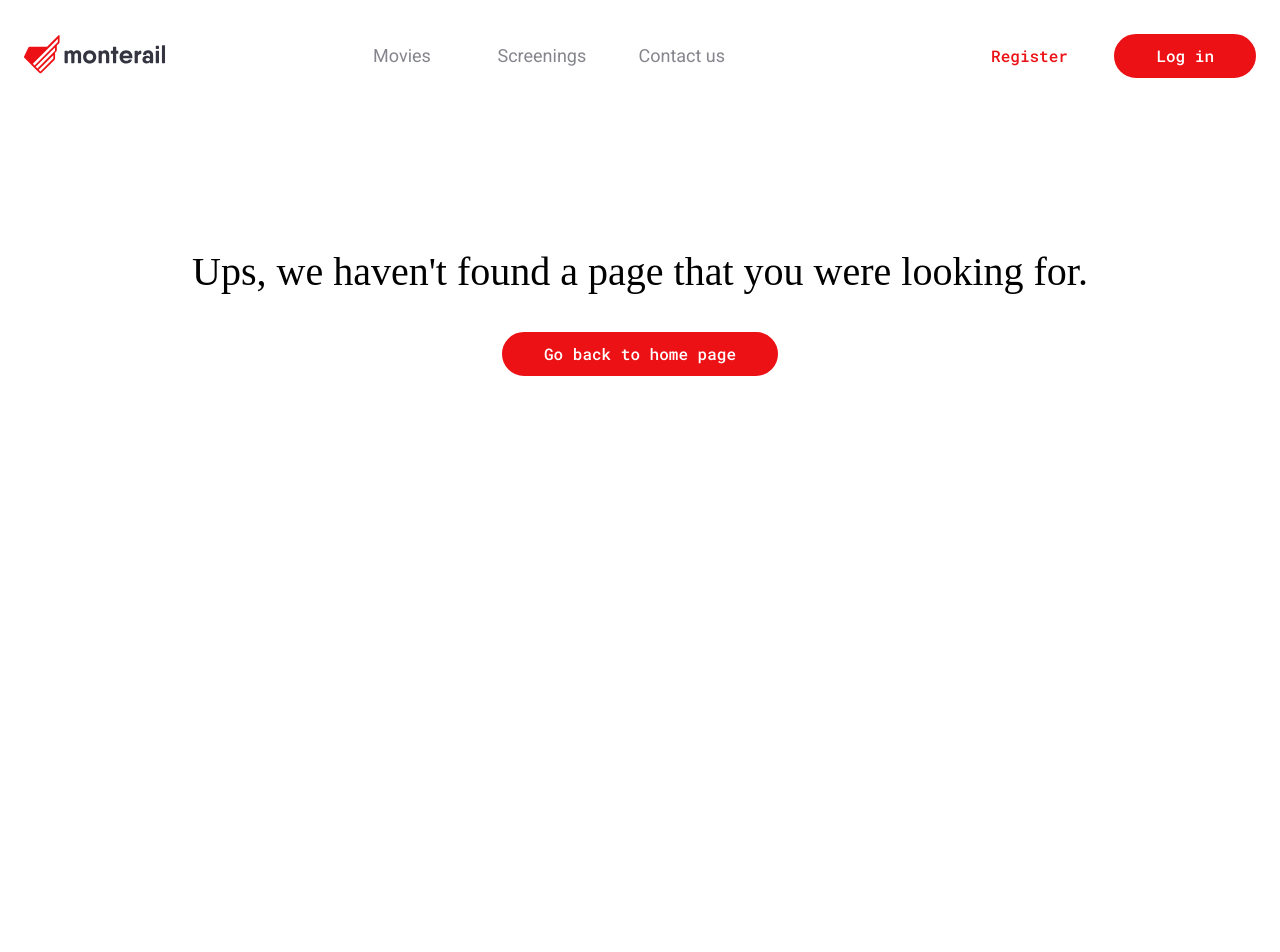
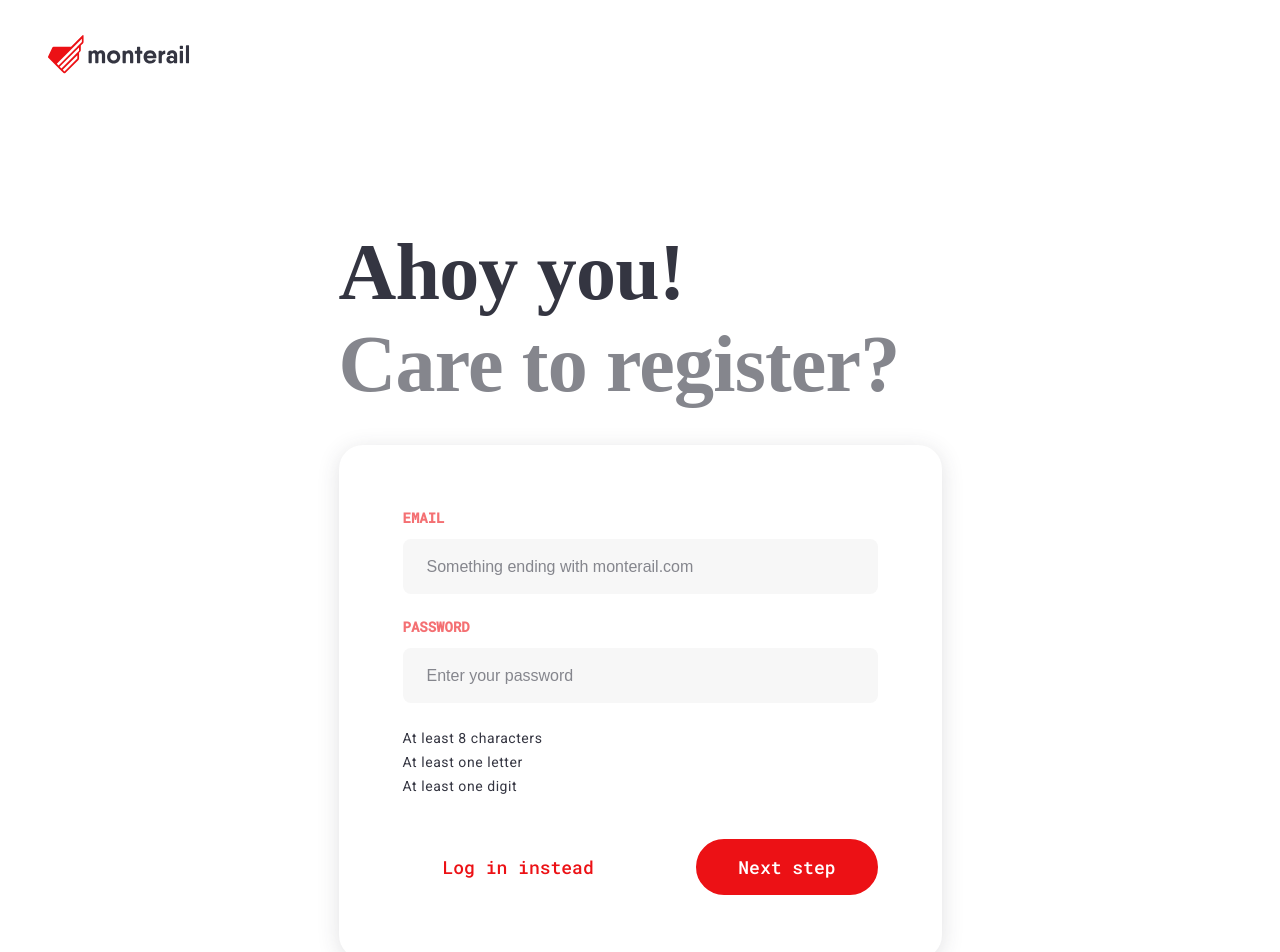
Before and after one commit to martaqh/monte-cinema-project, a Vue app: page /reg in a window 1280 px wide. Before the commit this address led to /no-match. Shown: the top 952 px of the page. Before the commit the page ends 800 px from the top, so only its background shows below. Built offline with nearby package versions, Linux system fonts and the light colour scheme; a web font is replaced by a local one.

Commit message:
Add RegStepOne page (structure and styles for desktop)

```diff
--- a/src/App.vue
+++ b/src/App.vue
@@ -7,10 +7,6 @@ import TheHeader from '@/components/views/TheHeader.vue';
 
 <template>
   <main class="app">
-    <TheHeader>
-      <TopNavbar />
-      <SignSection />
-    </TheHeader>
     <router-view />
   </main>
 </template>
--- a/src/components/common/App/AppInput.vue
+++ b/src/components/common/App/AppInput.vue
@@ -1,6 +1,9 @@
 <script>
 import { defineComponent } from 'vue';
+import AppLabel from '@/components/common/App/AppLabel.vue';
+
 export default defineComponent({
+  components: { AppLabel },
   props: {
     placeholder: {
       type: String,
@@ -9,22 +12,30 @@ export default defineComponent({
     modelValue: {
       type: String,
       required: true,
+    },
+    label: {
+      type: String,
     }
   },
   emits: ['update:modelValue'],
 });
 </script>
+
 <template>
-  <input class="input"
-    :placeholder="placeholder"
-    :value="modelValue"
-    @input="$emit('update:modelValue', $event.target.value)"
-  />
+  <div class="app-input">
+    <AppLabel>{{ label }}</AppLabel>
+    <input class="input"
+      :placeholder="placeholder"
+      :value="modelValue"
+      @input="$emit('update:modelValue', $event.target.value)"
+    />
+  </div>
 </template>
 
 <style lang="scss" scoped>
 .input {
-  padding: 17px 24px;
+  padding: 17px 0;
+  margin-bottom: 24px;
   gap: 10px;
   background: $color-field-background;
   border-radius: 8px;
@@ -32,5 +43,15 @@ export default defineComponent({
   height: fit-content;
   font-size: 18px;
   width: 100%;
+  text-indent: 24px;
+
+  &::placeholder {
+    font-size: 16px;
+    color: $color-text-light;
+  }
+
+  &:placeholder-shown {
+    text-overflow: ellipsis;
+  }
 }
 </style>
--- a/src/components/common/App/AppLabel.vue
+++ b/src/components/common/App/AppLabel.vue
@@ -1,11 +1,11 @@
 <template>
-  <label class="label">
+  <label class="app-label">
     <slot></slot>
   </label>
 </template>
 
 <style lang="scss" scoped>
-.label {
+.app-label {
   display: block;
   font-family: $font-mono;
   font-weight: 700;
--- /dev/null
+++ b/src/components/common/Form/ValidationMessage.vue
@@ -0,0 +1,39 @@
+<script>
+import { defineComponent } from 'vue';
+
+export default defineComponent({
+  computed: {
+
+  }
+});
+</script>
+<template>
+  <div class="validation-message">
+    <p>
+      <slot></slot>
+    </p>
+  </div>
+</template>
+
+<style lang="scss" scoped>
+.validation-message {
+  font-size: 14px;
+  font-family: $font-main;
+  color: $color-text-main;
+  letter-spacing: 0.04em;
+  line-height: 170%;
+
+  .valid {
+      color: $color-success;
+  }
+
+  .notValid {
+      color: $color-brand;
+  }
+
+  p {
+      margin: 0;
+      padding: 0;
+  }
+}
+</style>
--- a/src/components/common/TheContainer.vue
+++ b/src/components/common/TheContainer.vue
@@ -9,7 +9,8 @@ export default defineComponent({
       validator(value) {
         return [
           'basic',
-          'full-width'
+          'hero',
+          'form'
         ].includes(value);
       },
     }
@@ -36,4 +37,9 @@ export default defineComponent({
     margin: 0;
   }
 }
+.container[variant="form"] {
+    max-width: 603px;
+    min-width: 220px;
+    margin: 120px auto 0;
+}
 </style>
--- a/src/components/pages/HomePage.vue
+++ b/src/components/pages/HomePage.vue
@@ -25,6 +25,10 @@ export default defineComponent({
 
 <template>
   <div class="home-page">
+    <TheHeader>
+      <TopNavbar />
+      <SignSection />
+    </TheHeader>
     <TheContainer variant='full-width'>
       <WelcomeSection />
     </TheContainer>
--- a/src/components/pages/NoMatch.vue
+++ b/src/components/pages/NoMatch.vue
@@ -2,38 +2,47 @@
 import { defineComponent } from 'vue';
 import AppButton from '@/components/common/App/AppButton.vue';
 import TheContainer from '@/components/common/TheContainer.vue';
+import SectionSubtitle from '@/components/common/Section/SectionSubtitle.vue';
+import TheHeader from '@/components/views/TheHeader.vue';
+import TopNavbar from '@/components/features/Header/TopNavbar.vue';
+import SignSection from '@/components/features/Header/SignSection.vue';
 
 export default defineComponent({
-  components: { AppButton, TheContainer }
+  components: { AppButton, TheContainer, SectionSubtitle, TheHeader, TopNavbar, SignSection }
 });
 </script>
 
 <template>
+    <div class="not-found">
+      <TheHeader>
+        <TopNavbar />
+        <SignSection />
+      </TheHeader>
       <TheContainer>
-    <div class="not-found">
-      <h1>Ups, we haven't found a page that you were looking for.</h1>
+        <div class="not-found__content">
+        <SectionSubtitle size="large">
+          Ups, we haven't found <br/>
+          what you were looking for :(
+        </SectionSubtitle>
         <AppButton
           :to="{ name: 'Home' }"
           color-scheme="main"
+          size="large"
         >
           Go back to home page
         </AppButton>
       </div>
     </TheContainer>
+  </div>
 </template>
 
 <style lang="scss" scoped>
-.not-found {
+.not-found__content {
   display: flex;
   flex-direction: column;
   align-items: center;
-  justify-content: center;
+  justify-content: space-around;
   padding: 100px;
-
-  h1 {
-    font-size: 40px;
-    font-family: $font-title;
-    padding: 40px 0;
-  }
+  text-align: center;
 }
 </style>
--- /dev/null
+++ b/src/components/pages/Registration/RegStepOne.vue
@@ -0,0 +1,83 @@
+<script>
+import { defineComponent } from 'vue';
+import TheContainer from '@/components/common/TheContainer.vue';
+import AppInput from '@/components/common/App/AppInput.vue';
+import FormCard from '@/components/views/FormCard.vue';
+import ValidationMessage from '@/components/common/Form/ValidationMessage.vue';
+import AppButton from '@/components/common/App/AppButton.vue';
+import SectionTitle from '@/components/common/Section/SectionTitle.vue';
+import SectionSubtitle from '@/components/common/Section/SectionSubtitle.vue';
+import TheHeader from '@/components/views/TheHeader.vue';
+
+export default defineComponent({
+  components: {
+    TheContainer,
+    AppInput,
+    FormCard,
+    ValidationMessage,
+    AppButton,
+    SectionTitle,
+    SectionSubtitle,
+    TheHeader
+  },
+  data() {
+    return {
+      email: '',
+      password: ''
+    }
+  }
+});
+</script>
+
+<template>
+  <div class="reg-step-one">
+    <TheContainer>
+      <TheHeader>
+
+      </TheHeader>
+    </TheContainer>
+    <TheContainer variant="form">
+      <SectionTitle size="large">Ahoy you!</SectionTitle>
+      <SectionSubtitle size="large">Care to register?</SectionSubtitle>
+      <FormCard>
+        <AppInput
+          label="email"
+          placeholder="Something ending with monterail.com"
+        />
+
+        <AppInput
+          label="password"
+          placeholder="Enter your password"
+        />
+
+        <ValidationMessage>At least 8 characters</ValidationMessage>
+        <ValidationMessage>At least one letter</ValidationMessage>
+        <ValidationMessage>At least one digit</ValidationMessage>
+        <div class="reg-setp-one__buttons">
+          <AppButton
+            size="large"
+            color-scheme="no-border"
+          >
+            Log in instead
+          </AppButton>
+          <AppButton
+            size="large"
+            color-scheme="main"
+          >
+            Next step
+          </AppButton>
+        </div>
+      </FormCard>
+    </TheContainer>
+
+
+  </div>
+</template>
+
+<style lang="scss" scoped>
+.reg-setp-one__buttons {
+  margin-top: 40px;
+  display: flex;
+  justify-content: space-between;
+}
+</style>
--- /dev/null
+++ b/src/components/views/FormCard.vue
@@ -0,0 +1,25 @@
+<template>
+  <div class="form-card">
+    <slot></slot>
+  </div>
+</template>
+
+<style lang="scss" scoped>
+.form-card {
+  display: flex;
+  flex-direction: column;
+  padding: 64px;
+  margin-top: 40px;
+  margin-bottom: 40px;
+  max-width: 603px;
+  min-width: 220px;
+  box-shadow: $shadow-form;
+  border-radius: 24px;
+
+  @include mobile {
+    border: none;
+    box-shadow: none;
+    padding: 20px;
+  }
+}
+</style>
--- a/src/router/index.js
+++ b/src/router/index.js
@@ -23,6 +23,11 @@ const routes = [
     component: () => import('@/components/pages/ScreeningsPage.vue'),
   },
   {
+    path: '/reg',
+    name: 'Reg',
+    component: () => import('@/components/pages/Registration/RegStepOne.vue'),
+  },
+  {
     path: '/no-match',
     name: 'NoMatch',
     component: () => import ('@/components/pages/NoMatch.vue'),
--- a/src/styles/global/_variables.scss
+++ b/src/styles/global/_variables.scss
@@ -17,6 +17,7 @@ $color-field-background-active: #EBF3FE;
 $color-field-border-active: #2F80ED;
 $color-hover-background: #A60C0E;
 $color-hover-border: #F47073;
+$color-success: #27AE60;
 
 // typography
 
@@ -27,6 +28,7 @@ $font-main: Roboto, sans-serif;
 // shadows
 
 $shadow-card: 0px 24px 78px rgba(0, 0, 0, 0.08), 0px 5.36071px 17.4223px rgba(0, 0, 0, 0.0238443), 0px 1.59602px 5.18708px rgba(0, 0, 0, 0.0161557);
+$shadow-form: 0px 4px 22px rgba(52, 53, 65, 0.15);
 
 // radii
 
```
Lines whose indentation alone changed are shown as unchanged.
